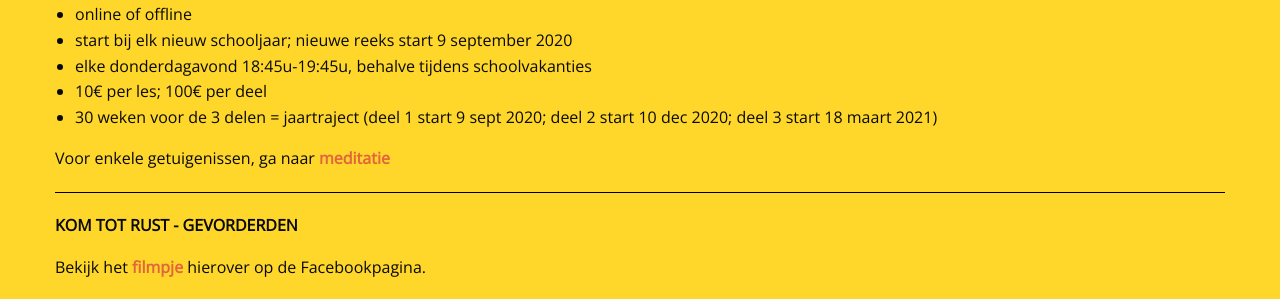
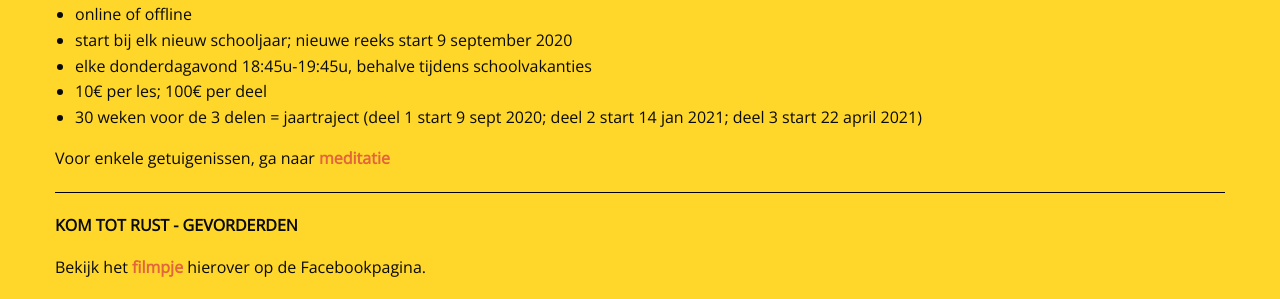
Before and after one commit to manopura/manopura.github.io, a Jekyll site: the page built from cursussen.md, in a window 1280 px wide and 900 px high, scrolled down 829 px. Shown: the part 154-453 px from the top of the window. Built offline with Jekyll 4.4.1, drawn with Linux system fonts in a browser that asks for light colours; nearby versions of some CDN libraries; our own code applies the rules of GitHub Pages for plain Markdown files.

Commit message:
Update cursussen.md

```diff
--- a/cursussen.md
+++ b/cursussen.md
@@ -38,7 +38,7 @@ Kan je eens niet komen, dan kan je die les inhalen bij een volgende keer wanneer
 - start bij elk nieuw schooljaar; nieuwe reeks start 9 september 2020
 - elke donderdagavond 18:45u-19:45u, behalve tijdens schoolvakanties
 - 10€ per les; 100€ per deel
-- 30 weken voor de 3 delen = jaartraject (deel 1 start 9 sept 2020; deel 2 start 10 dec 2020; deel 3 start 18 maart 2021)
+- 30 weken voor de 3 delen = jaartraject (deel 1 start 9 sept 2020; deel 2 start 14 jan 2021; deel 3 start 22 april 2021)
 
 Voor enkele getuigenissen, ga naar [**meditatie**](http://www.manopura.be/meditatie.html)
 
```
